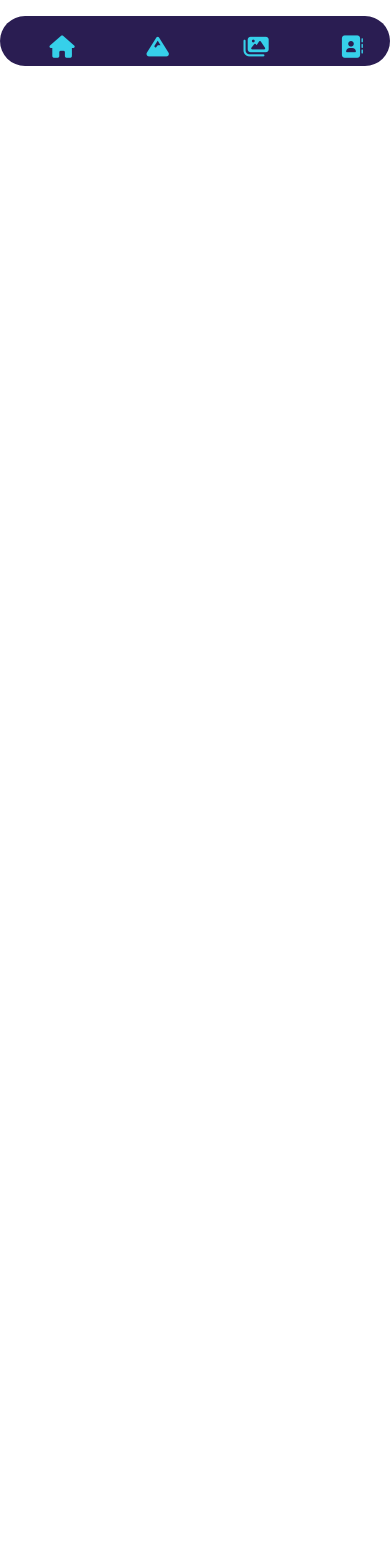
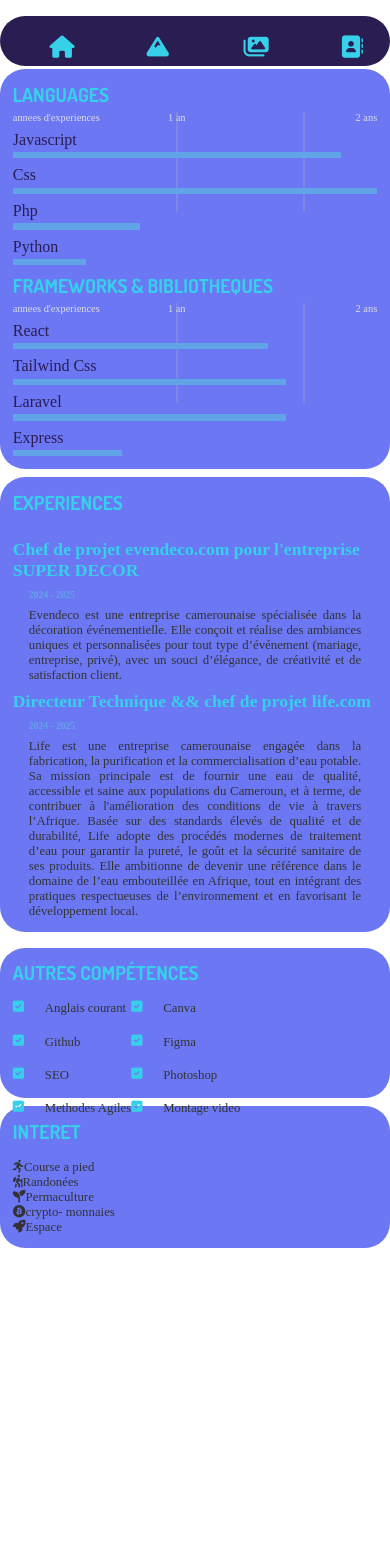
Before and after one commit to boris2442/my_cv_with_react, a React (Vite) app: page /competences in a window 390 px wide. Shown: the top 1568 px of the page. After the commit the page ends 1264 px from the top, so only its background shows below. Built offline with nearby package versions, Linux system fonts and the light colour scheme; a web font is replaced by a local one.

Commit message:
finish change style

```diff
--- a/src/styles/pages/_knowledges.scss
+++ b/src/styles/pages/_knowledges.scss
@@ -1,3 +1,231 @@
+// .knowledges {
+//   .knowledgesContent {
+//     min-height: $minHeight;
+//     overflow: hidden;
+//     position: relative;
+//     width: 100%;
+//     display: grid;
+//     grid-template-columns: 38% 1fr 1fr;
+//     grid-template-rows: 70% 30%;
+//     grid-template-areas:
+//       "L E E"
+//       "O O H";
+//     .languagesFrameworks,
+//     .experience,
+//     .otherSkills,
+//     .hobbies {
+//       background: $color-2;
+//       border-radius: $borderRadius;
+//       padding: 0.8rem;
+//     }
+//     h3 {
+//       font-size: 1.4rem;
+//       margin-bottom: 1rem;
+//       color: $color-5;
+//       font-family: $font-2;
+//       text-transform: uppercase;
+//     }
+//     .languagesFrameworks {
+//       grid-area: L;
+//       margin-bottom: 0.5rem;
+//       display: grid;
+//       grid-template-columns: 38% 1fr;
+//       grid-template-rows: 1fr 1fr;
+//       grid-template-areas:
+//         "L"
+//         "F";
+//       .languagesDisplay {
+//         grid-area: L;
+//       }
+//       .frameworksDisplay {
+//         grid-area: F;
+//       }
+//       h3 {
+//         margin-bottom: 0.3rem;
+//       }
+//       .years {
+//         font-size: 0.65rem;
+//         display: flex;
+//         justify-content: space-between;
+//         color: $white;
+
+//         span {
+//           width: 36%;
+//           &:nth-child(2) {
+//             text-align: center;
+//             width: 20%;
+//           }
+//           &:nth-child(3) {
+//             text-align: right;
+//             width: 44%;
+//           }
+//           &:nth-child(2):before,
+//           &:nth-child(3):before {
+//             content: "";
+//             background: rgba(189, 179, 179, 0.5);
+//             position: absolute;
+//             height: 146px;
+//             width: 1px;
+//             transform: translate(9px, 19px);
+//           }
+//         }
+//       }
+//       .languagesList {
+//         padding-top: 0.5rem;
+//         li {
+//           color: $color-1;
+//         }
+//         .progressBar {
+//           height: 0.4rem;
+//           background: transparent;
+//           border-radius: 50px;
+//           margin-top: 0.2rem;
+//           position: relative;
+//           &:after {
+//             content: "";
+//             position: absolute;
+//             background-color: $color-3;
+//             height: 0.4rem;
+//             width: 0%;
+//             animation: line 2s ease-out forwards;
+//             @keyframes line {
+//               to {
+//                 width: 100%;
+//               }
+//             }
+//           }
+//         }
+//       }
+//     }
+//     .experience {
+//       grid-area: E;
+//       margin: 0 0 0.5rem 0.5rem;
+//       display: grid;
+//       grid-template-columns: 1fr;
+//       grid-template-rows: 10% 1fr 1fr;
+//       grid-template-areas:
+//         "1"
+//         "2"
+//         "3";
+//       h3 {
+//         grid-area: 1;
+//       }
+//       h4 {
+//         color: $color-5;
+//         font-size: 1.1rem;
+//       }
+//       h5 {
+//         color: $color-3;
+//         padding: 0.5rem 0 0.5rem 1rem;
+//       }
+//       p {
+//         text-align: justify;
+//         padding: 0 1rem;
+//       }
+//       .exp-1 {
+//         grid-area: 2;
+//       }
+//       .exp-2 {
+//         grid-area: 3;
+//       }
+//     }
+
+//     .otherSkills {
+//       grid-area: 0;
+//       margin-right: 0.5rem;
+//       .list {
+//         display: flex;
+//         width: 80%;
+//         height: 100%;
+//         margin: 0 auto;
+//         ul {
+//           height: 80%;
+//           display: grid;
+
+//           li {
+//             i {
+
+//               color: $color-5;
+
+//             }
+//             span {
+//               position: absolute;
+//               transform: translateX(2.2rem);
+//             }
+//           }
+//         }
+//       }
+//     }
+//   }
+
+//   @media screen and (max-width: 950px) {
+//     .knowledgesContent {
+//       h3 {
+//         font-size: 1.2rem !important;
+//       }
+//       .languagesList {
+//         padding-top: 0.2rem !important;
+//       }
+//       p {
+//         font-size: 0.8rem;
+//       }
+//       .otherSkills,
+//       .hobbies {
+//         font-size: 0.8rem;
+//       }
+//     }
+//   }
+
+//   @media screen and (max-width: 850px) {
+//     .knowledgesContent {
+//       h4 {
+//         font-size: 0.9rem !important;
+//       }
+//       h5 {
+//         font-size: 0.6rem !important;
+//         padding: 0.2rem 1rem !important;
+//       }
+//     }
+//   }
+//   @media screen and (max-width: 500px) {
+//     .knowledgesContent {
+//       display: grid !important;
+//       grid-template-columns: 1fr !important;
+//       grid-template-columns: 1fr 1fr 180px 180px !important;
+//       grid-template-areas:
+//         "1"
+//         "2"
+//         "3"
+//         "4" !important;
+//       .languages {
+//         grid-area: 1 !important;
+//       }
+//       .experience {
+//         grid-area: 2 !important;
+//         margin-left: 0 !important;
+//       }
+//       .otherSkills {
+//         grid-area: 3 !important;
+//         margin-right: 0 !important;
+//       }
+//       .hobbies {
+//         grid-area: 4 !important;
+//         margin-top: 0.5rem !important;
+//       }
+//     }
+//   }
+// }
+
+
+
+
+
+
+
+
+
+
+// Section principale
 .knowledges {
   .knowledgesContent {
     min-height: $minHeight;
@@ -10,6 +238,9 @@
     grid-template-areas:
       "L E E"
       "O O H";
+    gap: 0.5rem;
+
+    // Styles généraux des blocs
     .languagesFrameworks,
     .experience,
     .otherSkills,
@@ -18,6 +249,8 @@
       border-radius: $borderRadius;
       padding: 0.8rem;
     }
+
+    // Titres h3
     h3 {
       font-size: 1.4rem;
       margin-bottom: 1rem;
@@ -25,62 +258,79 @@
       font-family: $font-2;
       text-transform: uppercase;
     }
+
+    // Bloc LANGUAGES + FRAMEWORKS
     .languagesFrameworks {
       grid-area: L;
       margin-bottom: 0.5rem;
       display: grid;
-      grid-template-columns: 38% 1fr;
-      grid-template-rows: 1fr 1fr;
+      grid-template-columns: 1fr; // on empile languages + frameworks
+      grid-template-rows: auto auto;
       grid-template-areas:
         "L"
         "F";
+      gap: 0.5rem;
+
       .languagesDisplay {
         grid-area: L;
       }
       .frameworksDisplay {
         grid-area: F;
       }
+
       h3 {
         margin-bottom: 0.3rem;
       }
+
       .years {
         font-size: 0.65rem;
         display: flex;
         justify-content: space-between;
         color: $white;
+        position: relative;
 
         span {
-          width: 36%;
+          width: 30%;
+          position: relative;
+
           &:nth-child(2) {
             text-align: center;
             width: 20%;
           }
           &:nth-child(3) {
             text-align: right;
-            width: 44%;
+            width: 40%;
           }
+
+          // Traits verticaux
           &:nth-child(2):before,
           &:nth-child(3):before {
             content: "";
             background: rgba(189, 179, 179, 0.5);
             position: absolute;
-            height: 146px;
+            height: 100px;
             width: 1px;
-            transform: translate(9px, 19px);
+            top: 0;
+            left: 50%;
+            transform: translateX(-50%);
           }
         }
       }
+
       .languagesList {
         padding-top: 0.5rem;
+
         li {
           color: $color-1;
         }
+
         .progressBar {
           height: 0.4rem;
           background: transparent;
           border-radius: 50px;
           margin-top: 0.2rem;
           position: relative;
+
           &:after {
             content: "";
             position: absolute;
@@ -88,27 +338,32 @@
             height: 0.4rem;
             width: 0%;
             animation: line 2s ease-out forwards;
-            @keyframes line {
-              to {
-                width: 100%;
-              }
+          }
+
+          @keyframes line {
+            to {
+              width: 100%;
             }
           }
         }
       }
     }
+
+    // Bloc EXPERIENCE
     .experience {
       grid-area: E;
       margin: 0 0 0.5rem 0.5rem;
       display: grid;
       grid-template-columns: 1fr;
-      grid-template-rows: 10% 1fr 1fr;
+      grid-template-rows: auto auto auto;
       grid-template-areas:
-        "1"
-        "2"
-        "3";
+        "title"
+        "exp-1"
+        "exp-2";
+      gap: 0.5rem;
+
       h3 {
-        grid-area: 1;
+        grid-area: title;
       }
       h4 {
         color: $color-5;
@@ -122,49 +377,67 @@
         text-align: justify;
         padding: 0 1rem;
       }
+
       .exp-1 {
-        grid-area: 2;
+        grid-area: exp-1;
       }
       .exp-2 {
-        grid-area: 3;
+        grid-area: exp-2;
       }
     }
 
+    // Bloc OTHER SKILLS
     .otherSkills {
-      grid-area: 0;
+      grid-area: O;
       margin-right: 0.5rem;
+
       .list {
         display: flex;
-        width: 80%;
+        width: 100%;
         height: 100%;
         margin: 0 auto;
+
         ul {
-          height: 80%;
+          height: auto;
           display: grid;
+          gap: 0.5rem;
 
           li {
+            position: relative;
+            padding-left: 2rem;
+
             i {
-
+              position: absolute;
+              left: 0;
               color: $color-5;
-
             }
             span {
-              position: absolute;
-              transform: translateX(2.2rem);
+              // écritures, si besoin
             }
           }
         }
       }
     }
+
+    // Bloc HOBBIES
+    .hobbies {
+      grid-area: H;
+      margin-top: 0.5rem;
+    }
   }
 
+  // =========================
+  // =  POINTS DE RUPTURE    =
+  // =========================
+
+  // === < 950px ===
   @media screen and (max-width: 950px) {
     .knowledgesContent {
       h3 {
-        font-size: 1.2rem !important;
+        font-size: 1.2rem;
       }
       .languagesList {
-        padding-top: 0.2rem !important;
+        padding-top: 0.2rem;
       }
       p {
         font-size: 0.8rem;
@@ -176,41 +449,49 @@
     }
   }
 
+  // === < 850px ===
   @media screen and (max-width: 850px) {
     .knowledgesContent {
       h4 {
-        font-size: 0.9rem !important;
+        font-size: 0.9rem;
       }
       h5 {
-        font-size: 0.6rem !important;
-        padding: 0.2rem 1rem !important;
+        font-size: 0.6rem;
+        padding: 0.2rem 1rem;
       }
     }
   }
+
+  // === < 500px ===
   @media screen and (max-width: 500px) {
     .knowledgesContent {
-      display: grid !important;
-      grid-template-columns: 1fr !important;
-      grid-template-columns: 1fr 1fr 180px 180px !important;
+      display: grid;
+      // 1 seule colonne, 4 rangées
+      grid-template-columns: 1fr;
+      grid-template-rows: auto auto auto auto;
       grid-template-areas:
-        "1"
-        "2"
-        "3"
-        "4" !important;
-      .languages {
-        grid-area: 1 !important;
+        "L"
+        "E"
+        "O"
+        "H";
+      gap: 0.5rem;
+
+      // Réaffectation des zones selon les noms de classes existants
+      .languagesFrameworks {
+        grid-area: L;
+        margin-bottom: 0; // on enlève le margin-bottom de desktop
       }
       .experience {
-        grid-area: 2 !important;
-        margin-left: 0 !important;
+        grid-area: E;
+        margin-left: 0; // on enlève le margin-left de desktop
       }
       .otherSkills {
-        grid-area: 3 !important;
-        margin-right: 0 !important;
+        grid-area: O;
+        margin-right: 0; // on enlève le margin-right de desktop
       }
       .hobbies {
-        grid-area: 4 !important;
-        margin-top: 0.5rem !important;
+        grid-area: H;
+        margin-top: 0; // enleve margin-top desktop
       }
     }
   }
```
